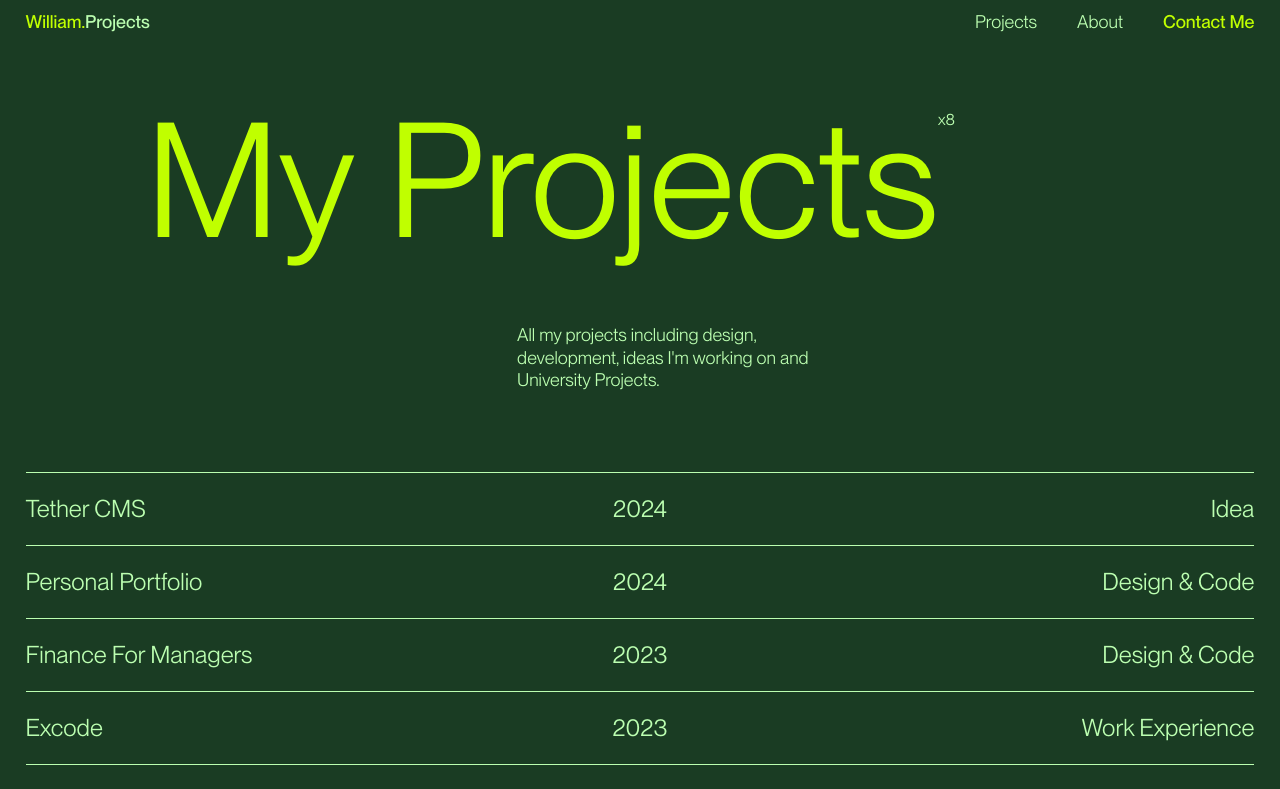
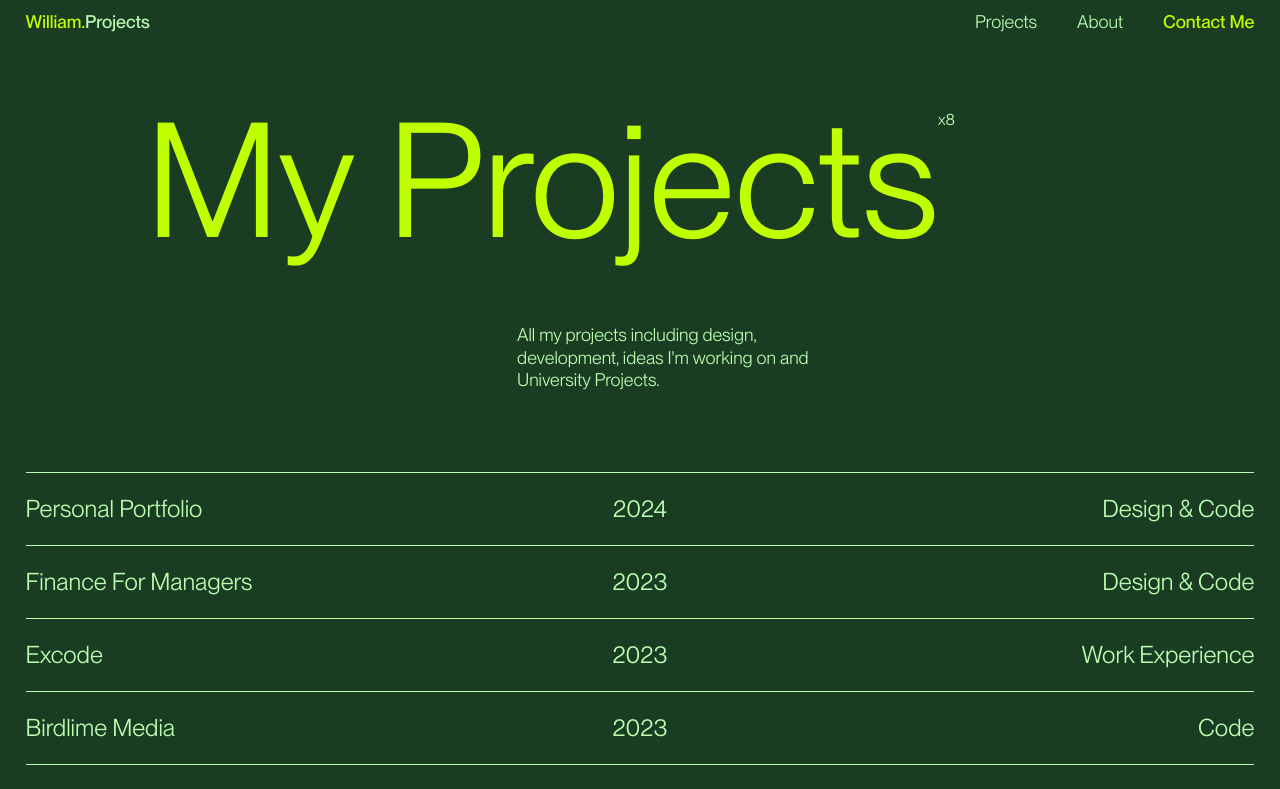
Before and after one commit to Wj9488/-Personal-Portfolio-2024-25, a Next.js app: page /projects in a window 1280 px wide. Shown: the top 789 px of the page. Built offline with nearby package versions, Linux system fonts and the light colour scheme.

Commit message:
fixed import alias issue

```diff
--- a/app/about/page.jsx
+++ b/app/about/page.jsx
@@ -6,8 +6,8 @@ import { motion as a, useScroll, useTransform } from "framer-motion";
 
 import Link from "next/link";
 
-import Transition from "@/components/common/Transition";
-import Nav from "@/components/Nav";
+import Transition from "../../components/common/Transition";
+import Nav from "../../components/Nav";
 import PageHeader from "../../components/common/PageHeader";
 import Lenis from "lenis";
 
--- a/app/experience/array/page.jsx
+++ b/app/experience/array/page.jsx
@@ -1,6 +1,6 @@
 "use client"
 
-import ShowcasePageTemplate from "@/components/common/ShowcasePageTemplate"
+import ShowcasePageTemplate from "../../../components/common/ShowcasePageTemplate";
 
 const ArrayInternship = () => {
   return (
--- a/app/experience/excode/page.jsx
+++ b/app/experience/excode/page.jsx
@@ -1,6 +1,6 @@
 "use client"
 
-import ShowcasePageTemplate from "@/components/common/ShowcasePageTemplate"
+import ShowcasePageTemplate from "../../../components/common/ShowcasePageTemplate";
 
 const Excode = () => {
   return (
--- a/app/experience/thousand-lines/page.jsx
+++ b/app/experience/thousand-lines/page.jsx
@@ -1,6 +1,6 @@
 "use client";
 
-import ShowcasePageTemplate from "@/components/common/ShowcasePageTemplate";
+import ShowcasePageTemplate from "../../../components/common/ShowcasePageTemplate";
 
 const ThousandLines = () => {
   return (
--- a/app/layout.js
+++ b/app/layout.js
@@ -1,8 +1,8 @@
 import './globals.css'
 
 import localFont from "next/font/local"
-import Footer from '@/components/Footer';
-import AlternativeMenu from '@/components/AlternativeMenu';
+import Footer from '../components/Footer';
+import AlternativeMenu from '../components/AlternativeMenu';
 
 const WJ = localFont({
   src: [
--- a/app/message-sent/page.jsx
+++ b/app/message-sent/page.jsx
@@ -1,7 +1,7 @@
 "use client"
 
-import Nav from "@/components/Nav"
-import Transition from "@/components/common/Transition"
+import Nav from "../../components/Nav"
+import Transition from "../../components/common/Transition"
 import Marquee from "react-fast-marquee"
 
 const MessageSent = () => {
--- a/app/not-found.jsx
+++ b/app/not-found.jsx
@@ -1,7 +1,7 @@
 "use client"
 
-import Nav from "@/components/Nav"
-import Transition from "@/components/common/Transition"
+import Nav from "../components/Nav"
+import Transition from "../components/common/Transition"
 import Marquee from "react-fast-marquee"
 
 const NotFound = () => {
--- a/app/projects/page.jsx
+++ b/app/projects/page.jsx
@@ -10,9 +10,9 @@ import {
 
 import Link from "next/link"
 
-import Transition from "@/components/common/Transition";
-import Nav from "@/components/Nav";
-import Project from "@/components/common/Project";
+import Transition from "../../components/common/Transition";
+import Nav from "../../components/Nav";
+import Project from "../../components/common/Project";
 import PageHeader from "../../components/common/PageHeader";
 import Lenis from "lenis";
 
@@ -69,7 +69,7 @@ const ProjectsPage = () => {
           </p>
         </section>
         <section className="margin__setter mt-[5rem] pc">
-        <div className="b__top mt-[2.5rem]">
+        {/* <div className="b__top mt-[2.5rem]">
               <Project
                 imageSrc={TetherCMS}
                 projectTitle="Tether CMS"
@@ -77,7 +77,7 @@ const ProjectsPage = () => {
                 projectLabel="Idea"
                 projectLink="/idea/cms"
               />
-            </div>
+            </div> */}
             <div className="b__top">
               <Project
                 imageSrc={Portfolio}
```
Also changed, not shown: app/contact/page.jsx (+2 -6 lines), app/page.js (+9 -9 lines).
